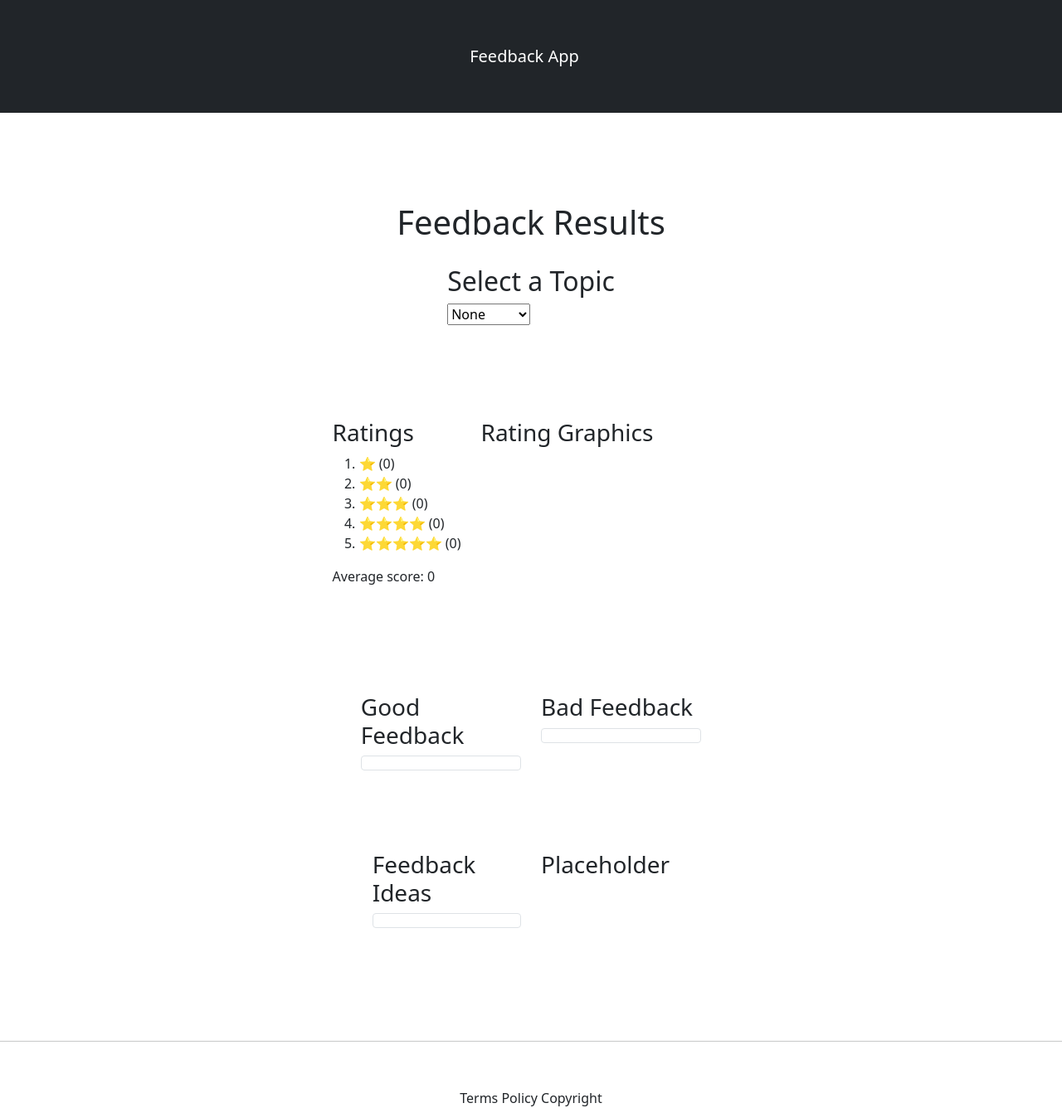
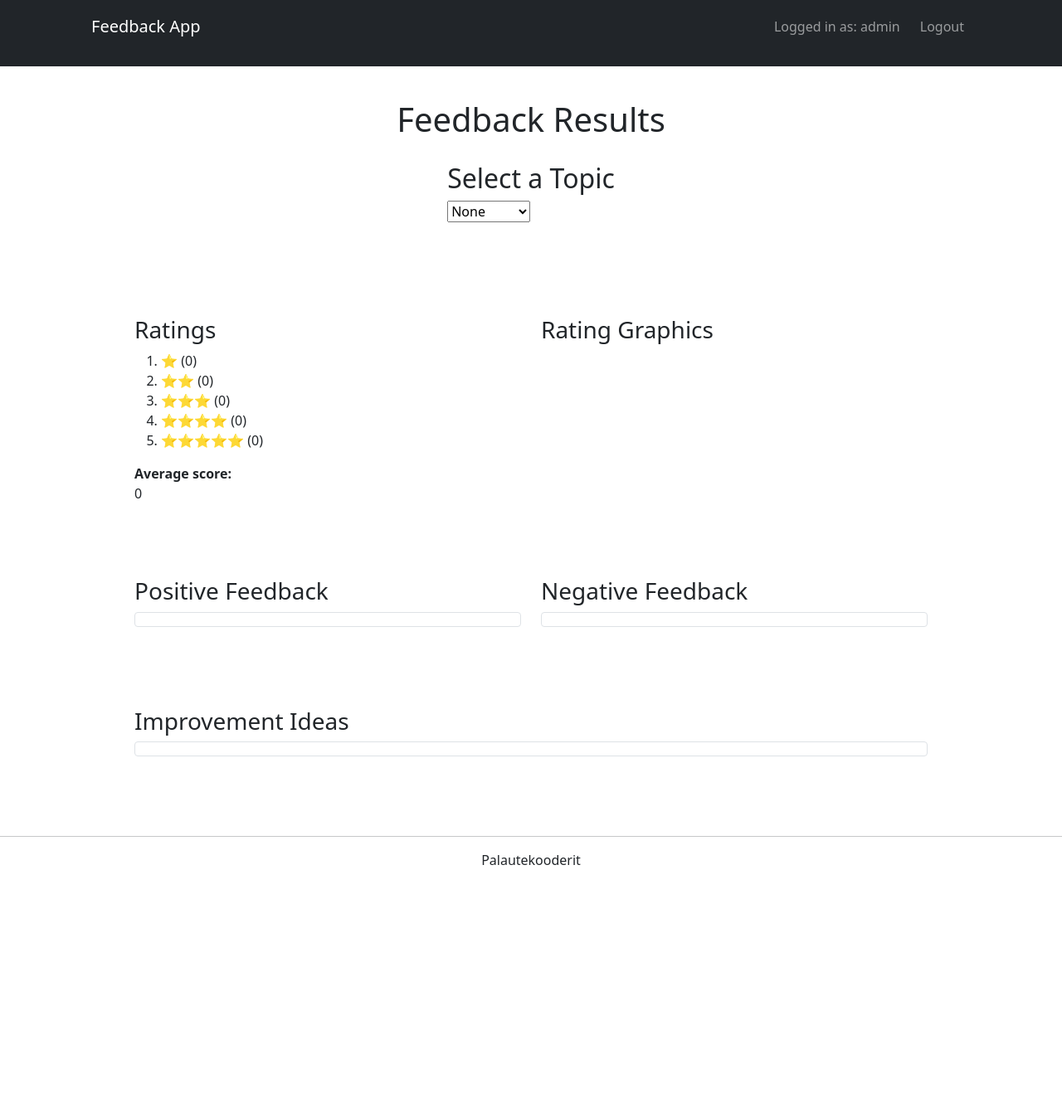
Before and after one commit to hamk-webdev-intip22x6/palautekooderit-project, a Django app: page /feedback/results/ in a window 1280 px wide. Shown: the whole page at 83% size. After the commit the page ends 1043 px from the top, so only its background shows below. Run offline with Django 4.2, Linux system fonts and the light colour scheme; a user stored in the database is signed in; data comes from the database, SQL or seed files in the repository; a map, chart or similar area stays blank; parts of the project's set-up code (start-up, migrations or seed data) failed here and were passed over.

Commit message:
idk homie get me out of this

```diff
--- a/account/templates/base.html
+++ b/account/templates/base.html
@@ -15,6 +15,12 @@
   <title>{% block title %}Django Examples{% endblock %}</title>
     {% block stylesheet %}
     <style>
+      body {
+        display: flex;
+        flex-direction: column;
+        min-height: 100vh;
+      }
+
       .container {
         display: flex;
         justify-content: center;
@@ -24,14 +30,14 @@
         column-gap: 10px;
         padding: 40px;
       }
+
       textarea {
         height: 100px;
       }
+
       footer {
-        display: flex;
-        justify-content: space-evenly;
-        align-items: flex-start;
-        padding-top: 40px;
+        margin-top: auto;
+        text-align: center;
       }
       .btn-max-width {
       max-width: 200px; /* Adjust the value as needed */
@@ -47,27 +53,38 @@
   <body>
     {% block body %}
       <nav class="navbar navbar-expand-lg navbar-dark bg-dark">
-        <div class="container">
-            <a class="navbar-brand" href="{% url 'home' %}">Feedback App</a>
+        <div class="container py-1">
+            <div class="navbar-nav mr-auto d-flex w-100 justify-content-between">
+              <a class="navbar-brand" href="{% url 'home' %}">Feedback App</a>
+              <div class="d-flex">
+                {% if user.is_authenticated %}
+                  <p class="navbar-text me-3">Logged in as: {{ user }}</p>
+                  <a class="nav-link" href="{% url 'logout' %}">Logout</a>
+              {% else %}
+                <a class="nav-link" href="{% url 'login' %}">Login</a>
+                <a class="nav-link" href="{% url 'signup' %}">Signup</a>
+              {% endif %}
+              </div>
+            </div>
         </div>
       </nav>
 
       <div class="container">
-
-
-          <ol class="breadcrumb my-4">
+          <!-- <ol class="breadcrumb my-4">
             {% block breadcrumb %}
             {% endblock %}
-
-          </ol>
+          </ol> -->
           {% block content %}
           {% endblock %}
+      </div>
 
-      </div>
-	{% block footer %}
-	<hr>
-	<footer>Terms Policy Copyright</footer>
-	{% endblock footer %}
+      {% block footer %}
+        <footer>
+          <hr>
+          <p>Palautekooderit</p>
+        </footer>
+      {% endblock footer %}
+
     {% endblock body %}
   </body>
 </html>
--- a/feedback/templates/feedback/create_topic.html
+++ b/feedback/templates/feedback/create_topic.html
@@ -8,7 +8,7 @@
         {{ form.as_table }}
     </table>
     <div class="row justify-content-center pt-4">
-    <input type="submit" value="Submit" class="btn btn-outline-dark">
+    <input type="submit" value="Submit" class="btn btn-outline-dark w-25">
     </div>
 </form>
 <a href="/" class="btn btn-outline-dark">Return</a>
--- a/feedback/templates/feedback/results.html
+++ b/feedback/templates/feedback/results.html
@@ -23,10 +23,9 @@
         </select>
     </div>
 
-    <div class="resultsBox">
       <div class="container">
           <hr>
-            <div class="row">
+          <div class="row w-100">
               <div class="col" id="ratings">
                   <h3>Ratings</h3>
                   <ol>
@@ -36,7 +35,8 @@
                       <li>⭐⭐⭐⭐ (<span id="ratings4">0</span>)</li>
                       <li>⭐⭐⭐⭐⭐ (<span id="ratings5">0</span>)</li>
                   </ol>
-                    <p>Average score: <span id="averageRating">0</span></p>
+                  <p class="my-0" style="font-weight: bold;">Average score:</p>
+                  <p id="averageRating">0</p>
               </div>
               <div class="col" id="rating_graphics" style="max-height: 400px;">
                   <h3>Rating Graphics</h3>
@@ -44,33 +44,43 @@
               </div>
           </div>
           <hr>
-            <div class="container">
-                <div class="row mb-4">
+          <div class="container p-0">
+              <div class="row w-100 mb-4">
                 <div class="col">
-                    <h3>Good Feedback</h3>
+                  <h3>Positive Feedback</h3>
                   <div class="overflow-auto border rounded p-2" id="good_feedback" style="max-height: 400px;"></div>
                 </div>
                 <div class="col">
-                    <h3>Bad Feedback</h3>
+                  <h3>Negative Feedback</h3>
                   <div class="overflow-auto border rounded p-2" id="bad_feedback" style="max-height: 400px;"></div>
                 </div>
               </div>
               <hr>
-                <div class="row">
+              <div class="row w-100">
                 <div class="col">
-                    <h3>Feedback Ideas</h3>
+                  <h3>Improvement Ideas</h3>
                   <div class="overflow-auto border rounded p-2" id="ideas_feedback" style="max-height: 400px;"></div>
                 </div>
-                  <div class="col">
+                <!-- <div class="col">
                   <h3>Placeholder</h3>
+                </div> -->
               </div>
             </div>
       </div>
 
+    <script type="text/x-handlebars-template" id="feedback-card-template">
+      {% verbatim %}
+      <div class="card my-3">
+          <div class="card-body py-1">
+              <blockquote class="blockquote my-1">
+                  <p>{{feedback_p}}</p>
+              </blockquote>
           </div>
       </div>
+      {% endverbatim %}
+    </script>
 
-    <script src="{% static 'feedback/feedback-card-template.hbs' %}" id="feedback-card-template" type="text/x-handlebars-template"></script>
+    <!-- <script src="{% static 'feedback/feedback-card-template.hbs' %}" id="feedback-card-template" type="text/x-handlebars-template"></script> -->
     <script src="{% static 'feedback/results_updater.js' %}"></script>
 
 {% endblock %}
```
Also changed, not shown: account/templates/home.html (+15 -21 lines), account/templates/registration/login.html (+10 -4 lines), account/templates/registration/signup.html (+19 -3 lines), feedback/templates/feedback/index.html (+8 -2 lines), 1 other file. Lines whose indentation alone changed are shown as unchanged.
